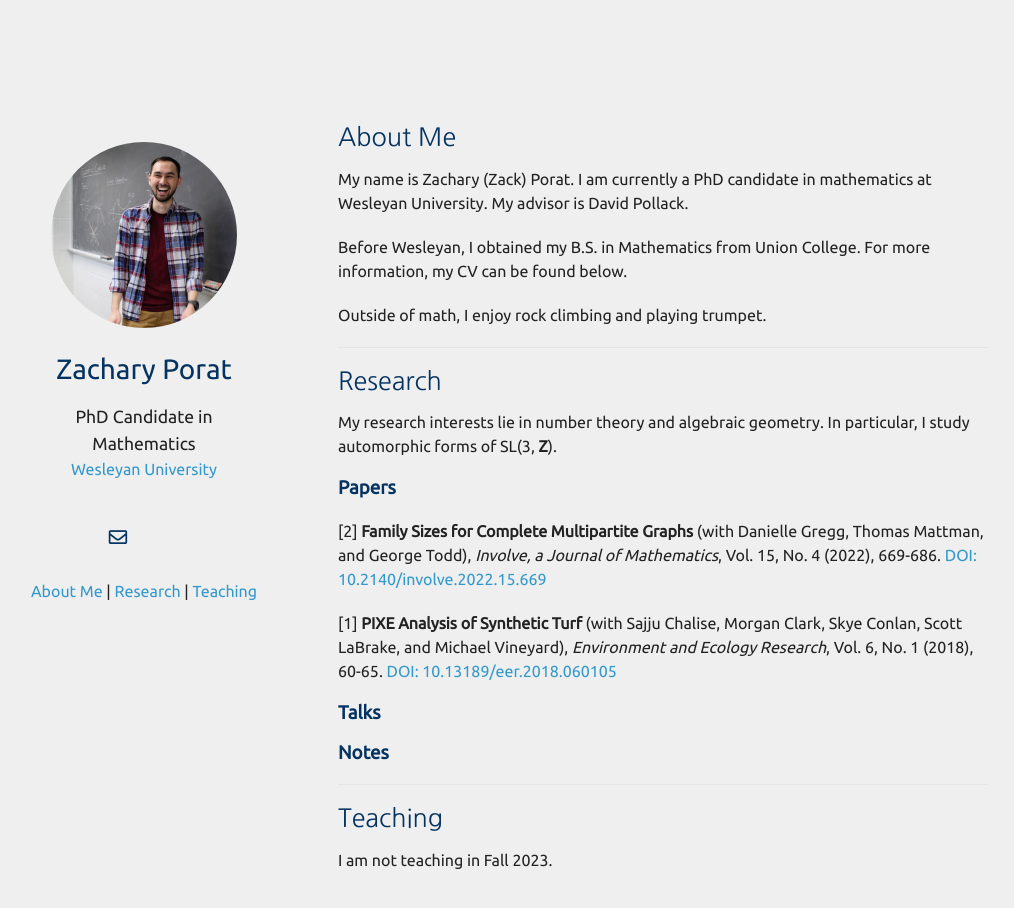
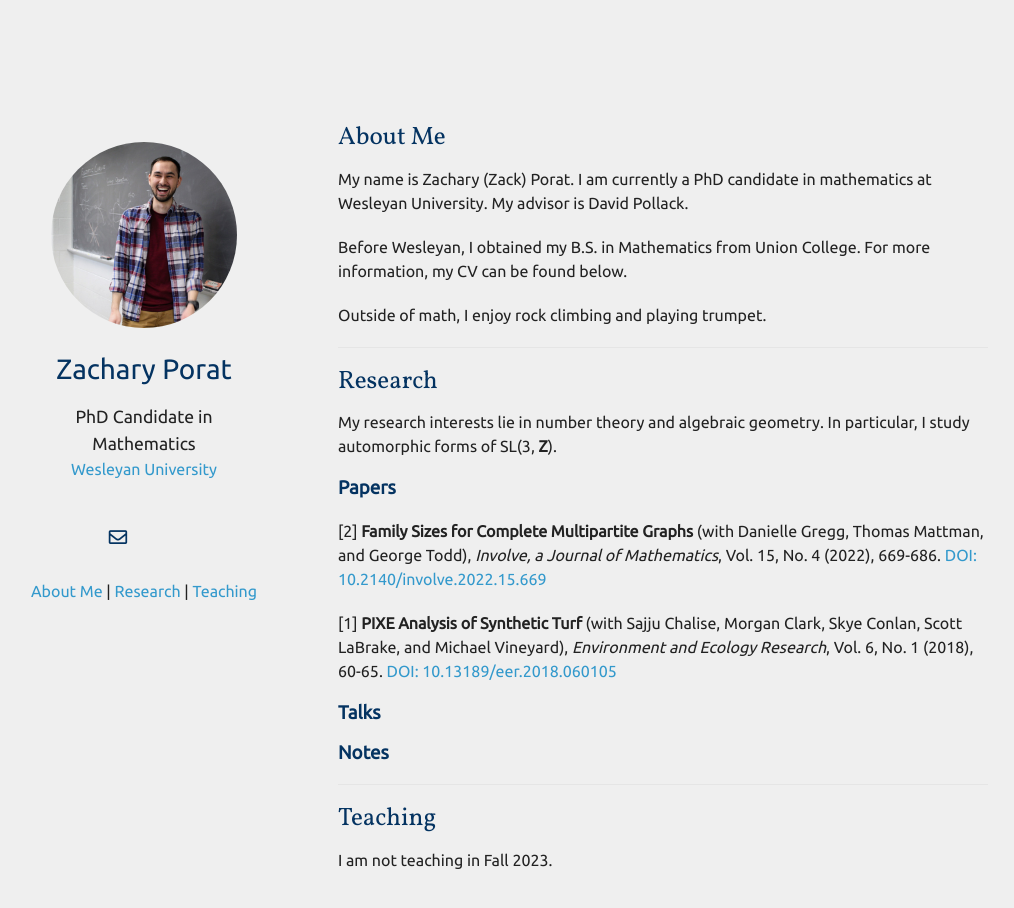
Before and after one commit to zporat/zporat.github.io, a Jekyll site: the page built from index.md, in a window 1280 px wide and 966 px high. Shown: the top 908 px of the window, without its empty margins (132-1146 px from the left). Built offline with Jekyll 4.4.1, drawn with Linux system fonts in a browser that asks for light colours; nearby versions of some CDN libraries; a style sheet for code colours, icons or effects is not loaded; our own code applies the rules of GitHub Pages for plain Markdown files.

Commit message:
Update font_sans_serif.css

```diff
--- a/assets/css/font_sans_serif.css
+++ b/assets/css/font_sans_serif.css
@@ -1,7 +1,5 @@
 @import url('https://fonts.googleapis.com/css2?family=Ubuntu&display=swap');
 @import url('https://fonts.googleapis.com/css2?family=Vollkorn&display=swap');
-@import url('https://fonts.googleapis.com/css2?family=Nanum+Gothic&display=swap');
-
 
 body {
     background-color: #efefef;
@@ -12,7 +10,7 @@
   }
 
   h2 {
-    font-family: Nanum Gothic;
-    font-weight: 700;
+    font-family: Vollkorn;
+    font-weight: 800;
     font-size: 24px;
   }
```
